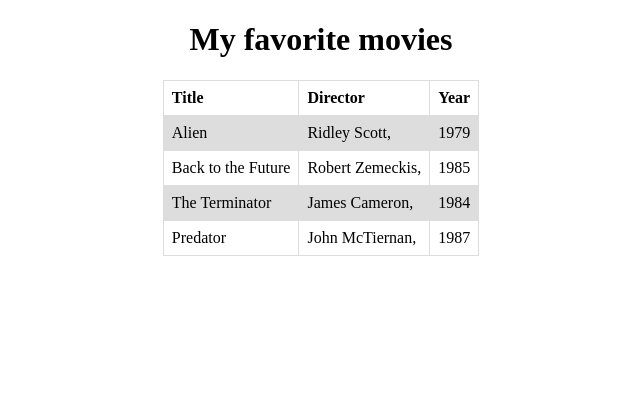
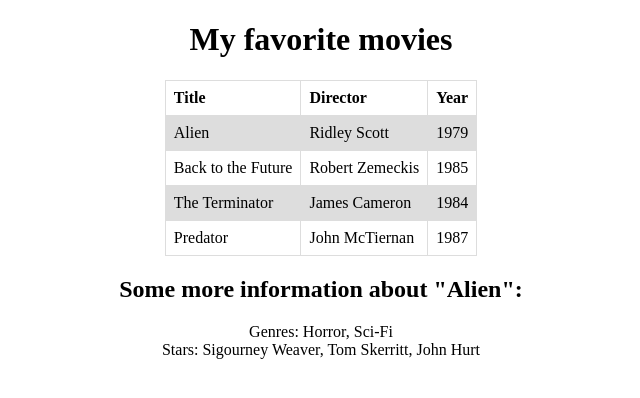
Before and after one commit to DanDudemeister/movieApp, an Angular app: page / in a window 1280 px wide. Both pictures are taken after a click on the element "Alien". Shown: the top 398 px of the page, without its empty margins (319-959 px from the left). Built offline with nearby package versions, Linux system fonts and the light colour scheme.

Commit message:
implemented details-component + some more changes

```diff
--- a/src/app/app.module.ts
+++ b/src/app/app.module.ts
@@ -4,11 +4,13 @@
 import { AppComponent } from './app.component';
 import {MovieService} from './common/movie.service';
 import { OverviewComponent } from './overview/overview.component';
+import { DetailsComponent } from './details/details.component';
 
 @NgModule({
   declarations: [
     AppComponent,
-    OverviewComponent
+    OverviewComponent,
+    DetailsComponent
   ],
   imports: [
     BrowserModule
--- a/src/app/common/Movie.ts
+++ b/src/app/common/Movie.ts
@@ -1,19 +1,17 @@
 export class Movie {
 
-  private _id: number;
   private _title: string;
   private _director: string;
   private _year: number;
+  private _genres: string[];
+  private _stars: string[];
 
-  constructor(id: number, title: string, director: string, year: number) {
-    this._id = id;
+  constructor(title: string, director: string, year: number, genres: string[], stars: string[]) {
     this._title = title;
     this._director = director;
     this._year = year;
-  }
-
-  get id(): number {
-    return this._id;
+    this._genres = genres;
+    this._stars = stars;
   }
 
   get title(): string {
@@ -27,4 +25,12 @@
   get year(): number {
     return this._year;
   }
+
+  get genres(): string[] {
+    return this._genres;
+  }
+
+  get stars(): string[] {
+    return this._stars;
+  }
 }
--- a/src/app/common/movie.service.ts
+++ b/src/app/common/movie.service.ts
@@ -8,18 +8,14 @@
 
   constructor() {
     this.movies = [
-      new Movie(1, 'Alien', 'Ridley Scott', 1979),
-      new Movie(3, 'Back to the Future', 'Robert Zemeckis', 1985),
-      new Movie(3, 'The Terminator', 'James Cameron', 1984),
-      new Movie(4, 'Predator', 'John McTiernan', 1987)
+      new Movie('Alien', 'Ridley Scott', 1979, ['Horror', 'Sci-Fi'], ['Sigourney Weaver', 'Tom Skerritt', 'John Hurt']),
+      new Movie('Back to the Future', 'Robert Zemeckis', 1985, ['Adventure', 'Comedy', 'Sci-Fi'], ['Michael J. Fox', 'Christopher Lloyd', 'Lea Thompson']),
+      new Movie('The Terminator', 'James Cameron', 1984, ['Action', 'Sci-Fi'], ['Arnold Schwarzenegger', 'Linda Hamilton', 'Michael Biehn']),
+      new Movie('Predator', 'John McTiernan', 1987, ['Action', 'Sci-Fi', 'Thriller'], ['Arnold Schwarzenegger', 'Carl Weathers', 'Kevin Peter Hall'])
     ];
   }
 
   public getAll(): Movie[] {
     return this.movies;
   }
-
-  public get(id: number): Movie {
-    return this.movies.find(movie => movie.id === id);
-  }
 }
--- /dev/null
+++ b/src/app/details/details.component.html
@@ -0,0 +1,15 @@
+<h2>
+  Some more information about "{{movie.title}}":
+</h2>
+<div>
+  Genres:
+  <span *ngFor="let genre of movie.genres; last as isLast">
+    {{genre}}<span *ngIf="!isLast">, </span>
+  </span>
+</div>
+<div>
+  Stars:
+  <span *ngFor="let star of movie.stars; last as isLast">
+    {{star}}<span *ngIf="!isLast">, </span>
+  </span>
+</div>
--- /dev/null
+++ b/src/app/details/details.component.ts
@@ -0,0 +1,17 @@
+import { Component, Input, OnInit } from '@angular/core';
+import { Movie } from '../common/Movie';
+
+@Component({
+  selector: 'app-details',
+  templateUrl: './details.component.html',
+  styleUrls: ['./details.component.css']
+})
+export class DetailsComponent implements OnInit {
+
+  @Input() public movie: Movie;
+
+  constructor() { }
+
+  ngOnInit() {
+  }
+}
--- a/src/app/overview/overview.component.html
+++ b/src/app/overview/overview.component.html
@@ -4,9 +4,11 @@
     <th>Director</th>
     <th>Year</th>
   </tr>
-  <tr *ngFor="let movie of movieService.getAll()" (click)="selectMovie(movie.id)">
+  <tr *ngFor="let movie of movieService.getAll()" (click)="selectMovie(movie)">
     <td>{{movie.title}}</td>
-    <td>{{movie.director}},</td>
+    <td>{{movie.director}}</td>
     <td>{{movie.year}}</td>
   </tr>
 </table>
+
+<app-details *ngIf="selectedMovie" [movie]="selectedMovie"></app-details>
--- a/src/app/overview/overview.component.ts
+++ b/src/app/overview/overview.component.ts
@@ -1,5 +1,6 @@
 import { Component, OnInit } from '@angular/core';
 import {MovieService} from '../common/movie.service';
+import {Movie} from '../common/Movie';
 
 @Component({
   selector: 'app-overview',
@@ -9,17 +10,17 @@
 export class OverviewComponent implements OnInit {
 
   public movieService: MovieService;
-  public selectedMovieId: number;
+  public selectedMovie: Movie;
 
   constructor(movieService: MovieService) {
     this.movieService = movieService;
-    this.selectedMovieId = null;
+    this.selectedMovie = null;
   }
 
   ngOnInit() {
   }
 
-  public selectMovie(id: number): void {
-    this.selectedMovieId = id;
+  public selectMovie(movie: Movie): void {
+    this.selectedMovie = movie;
   }
 }
```
Also changed, not shown: src/app/details/details.component.css (added), 1 other file (tests, documents, lock files or other folders).
